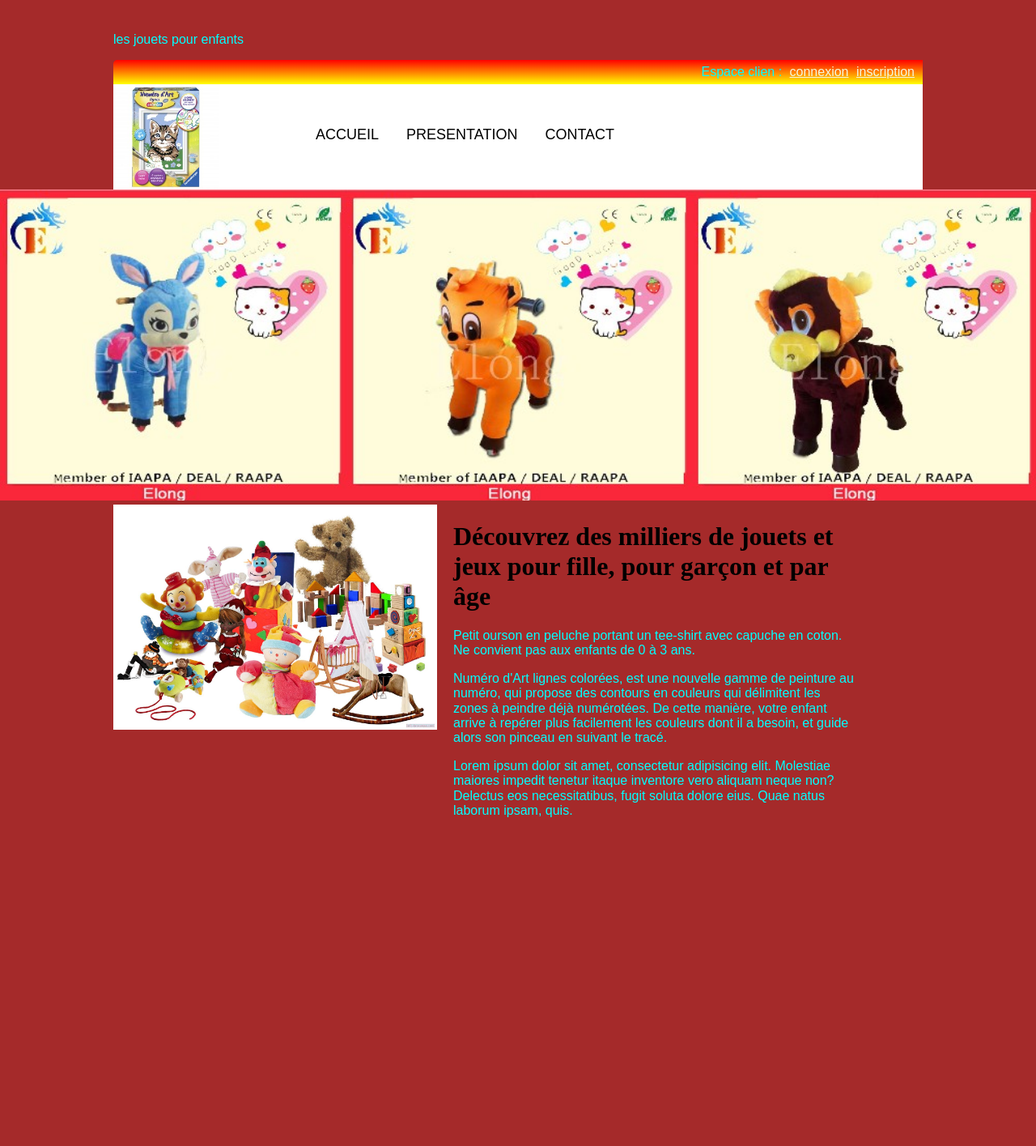
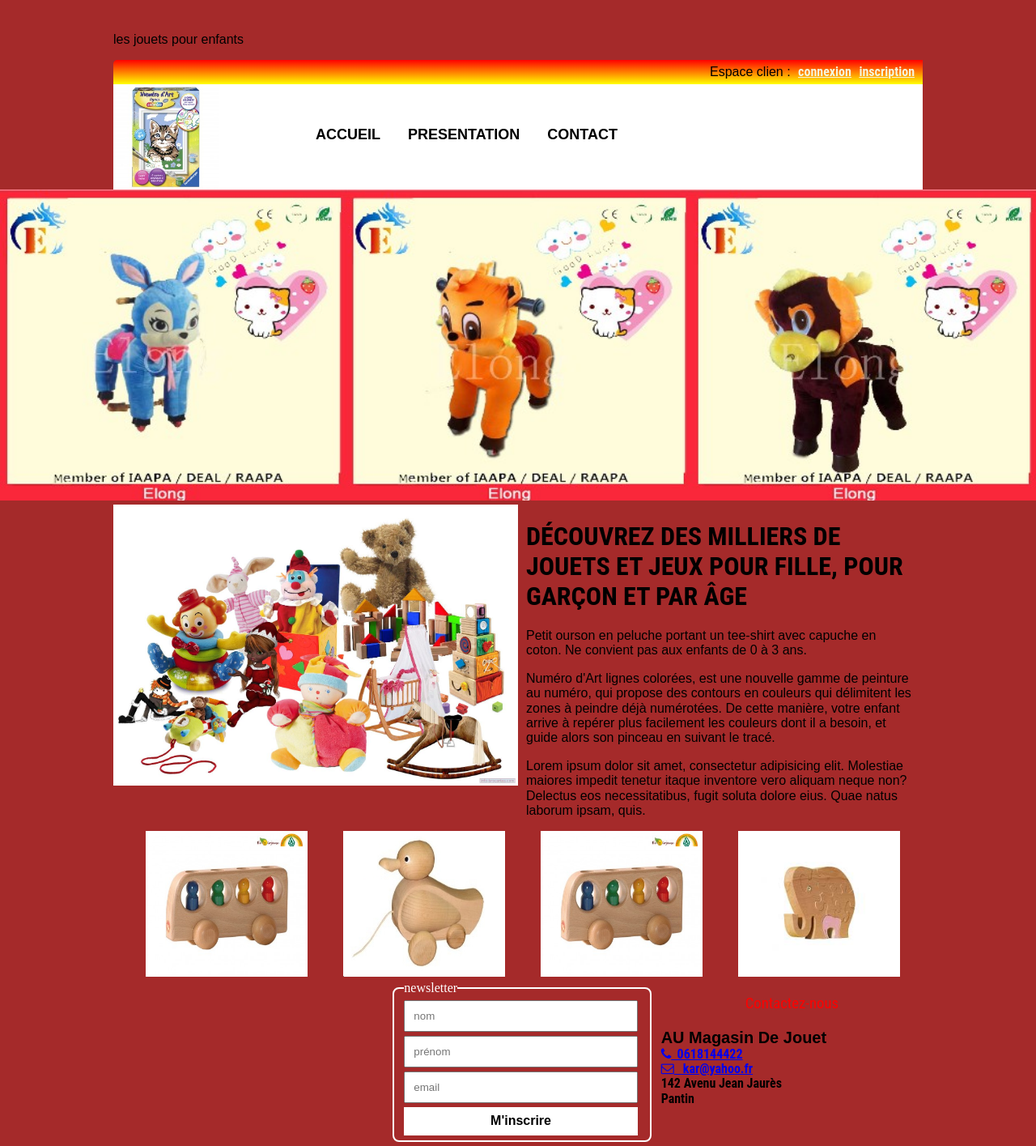
Before and after one commit to karimiha/webforce3, a PHP site: page / in a window 1280 px wide. Shown: the whole page at 81% size. Before the commit the page ends 1009 px from the top, so only its background shows below. Run offline with PHP 8.4, Linux system fonts and the light colour scheme; a map, chart or similar area stays blank; some web fonts are replaced; grey boxes are pictures that could not be loaded.

Commit message:
jouet en ligne

```diff
--- a/HTML-CSS-JS/02.css/index.html
+++ b/HTML-CSS-JS/02.css/index.html
@@ -33,7 +33,7 @@
             </article>
         </section>
         <footer>
-            <section class="gmap">mainma
+            <section class="gmap">
                 <!--carte google map-->
                 <iframe src="https://www.google.com/maps/embed?pb=!1m18!1m12!1m3!1d2622.3960167252676!2d2.3948159160661175!3d48.907846779292406!2m3!1f0!2f0!3f0!3m2!1i1024!2i768!4f13.1!3m3!1m2!1s0x47e66c4656857155%3A0x94b8bde5f2bf0008!2s142+Avenue+Jean+Jaur%C3%A8s%2C+93500+Pantin!5e0!3m2!1sfr!2sfr!4v1490693714016" width="100%" height="200" frameborder="0" style="border:0" allowfullscreen></iframe>
             </section>
--- a/HTML-CSS-JS/03-HTML-CSS -AVANCES/CSS/style.css
+++ b/HTML-CSS-JS/03-HTML-CSS -AVANCES/CSS/style.css
@@ -28,7 +28,7 @@
 
 .page p {
     font-family:'Mcondo' , sans-serif;
-    color: aqua;
+    color:black;
 }
 
 
@@ -111,64 +111,47 @@
     width: 100%;
     float: left;
     height: auto;
+    height: 50%;
 }
 #projecteur img{
     width: 100%;
 
 }
+
 section{
     width: 100%;
-    float: left;
+    float:left;
 }
 article{
-    width: 50%;
+    width: calc(50% - 20px);
     float: left;
     margin-right:
 }
-aside{
-    width:30;
+ section aside{
+    width: 50%;;
+    height: auto;
     float: left;
-    margin-right: 20px;
+}
+section aside img{
+    max-width: 100%;
+}
+section article{
+    width: calc(50% - 20px);
+    height: auto;
+    float: left;
+    margin: 0 10px;
+}
+.partenair{
+    float: left;
+}
+.partenair img{
+    height: 180px;
+    width: 20%;
+    margin-left: 40px;
 }
 
 
-
-
-
-
-
-
-
-
-
-
-
-
-
-
-
-
-
-
-
-
-
-
-
-
-
-
-
-
-
-
-
-
-
-
-
-}
-.gmap {
+ .gmap {
     width: calc( (100% / 3) - 10px );
     float: left;
     margin-left: 10px;
@@ -228,3 +211,14 @@
 }
 .contact address a hover {
     text-decoration: underline;
+}
+a, h1, h3 .newsletter, .contact, .feildset {
+    font-family: 'Roboto Condensed', sans-serif;
+    font-weight:bolder;
+}
+p{
+    font-family: cursive;
+}
+h1{
+    text-transform: uppercase;
+}
--- a/HTML-CSS-JS/03-HTML-CSS -AVANCES/index.html
+++ b/HTML-CSS-JS/03-HTML-CSS -AVANCES/index.html
@@ -21,7 +21,7 @@
           </div>
              <nav>
                  <ul>
-                     <li class="current"><a href="index.html">accueil</a></li>
+                     <li class="current"><a href="index.html">Accueil</a></li>
                      <li><a href="#">presentation</a></li>
                      <li><a href="#">contact</a></li>
                  </ul>
@@ -30,14 +30,14 @@
       <!--projecteur-->
     </div><!--fin page-->
         <div id="projecteur">
-     <img src="IMG/project3.jpg" alt="Bandeaut du haut" heigt 200>
+         <img src="IMG/project3.jpg" alt="Bandeaut du haut">
         </div>
     <div class="page">
         <section>
             <aside><!--image d'illustration-->
-            <img src="IMG/jouet1.jpg" alt="jouet" width="400">
-            </aside>
-            <article>
+                 <img src="IMG/jouet1.jpg" alt="jouet" width="600">
+            </aside><!--
+         --><article>
                  <h1>Découvrez des milliers de jouets et jeux
                  pour fille, pour garçon et par âge</h1>
                 <!--texte d'introduction-->
@@ -47,6 +47,45 @@
                  <p>Lorem ipsum dolor sit amet, consectetur adipisicing elit. Molestiae maiores impedit tenetur itaque inventore vero aliquam neque non? Delectus eos necessitatibus, fugit soluta dolore eius. Quae natus laborum ipsam, quis.</p>
             </article>
         </section>
+
+        <div class="partenair">
+                <img src="IMG/bois1.jpg" alt="">
+                <img src="IMG/bois2.png" alt="">
+                <img src="IMG/bois1.jpg" alt="">
+                <img src="IMG/bois4.jpg" alt="">
         </div>
+        <footer>
+            <section class="gmap">
+                <!--carte google map-->
+                <iframe src="https://www.google.com/maps/embed?pb=!1m18!1m12!1m3!1d2622.3960167252676!2d2.3948159160661175!3d48.907846779292406!2m3!1f0!2f0!3f0!3m2!1i1024!2i768!4f13.1!3m3!1m2!1s0x47e66c4656857155%3A0x94b8bde5f2bf0008!2s142+Avenue+Jean+Jaur%C3%A8s%2C+93500+Pantin!5e0!3m2!1sfr!2sfr!4v1490693714016" width="100%" height="200" frameborder="0" style="border:0" allowfullscreen></iframe>
+            </section>
+            <section class="newsletter">
+                <!--formulair de news letter| nom prénom email-->
+                <form name="newsletter" action="newsletter.php" method="post">
+                 <fieldset>
+                     <legend>newsletter</legend>
+                     <input type="text" name="nom" placeholder="nom">
+                     <input type="text" name="prénom" placeholder="prénom">
+                     <input type="email" name="email" placeholder="email" required>
+                     <input type="submit" value="M'inscrire">
+                 </fieldset>
+               </form>
+            </section>
+            <section class="contact">
+                <!--coordonnées de contact-->
+                <h3>Contactez-nous</h3>
+                <adress>
+                <strong> AU Magasin De Jouet</strong>
+                <br>
+                <a href="tel:+33618144422"> <i class="fa fa-phone" aria-hidden="true"></i>&nbsp;  0618144422</a><br>
+                <a href="mailto:kar@yahoo.fr"> <i class="fa fa-envelope-o" aria-hidden="true"></i> &nbsp; kar@yahoo.fr</a><br>
+                142 Avenu Jean Jaurès <br>
+                Pantin
+                </adress>
+
+            </section>
+        </footer>
+    </div>
+
   </body>
 </html>
```
Also changed, not shown: HTML-CSS-JS/03-HTML-CSS -AVANCES/index1.html (deleted, +0 -17 lines). Lines whose indentation alone changed are shown as unchanged.
